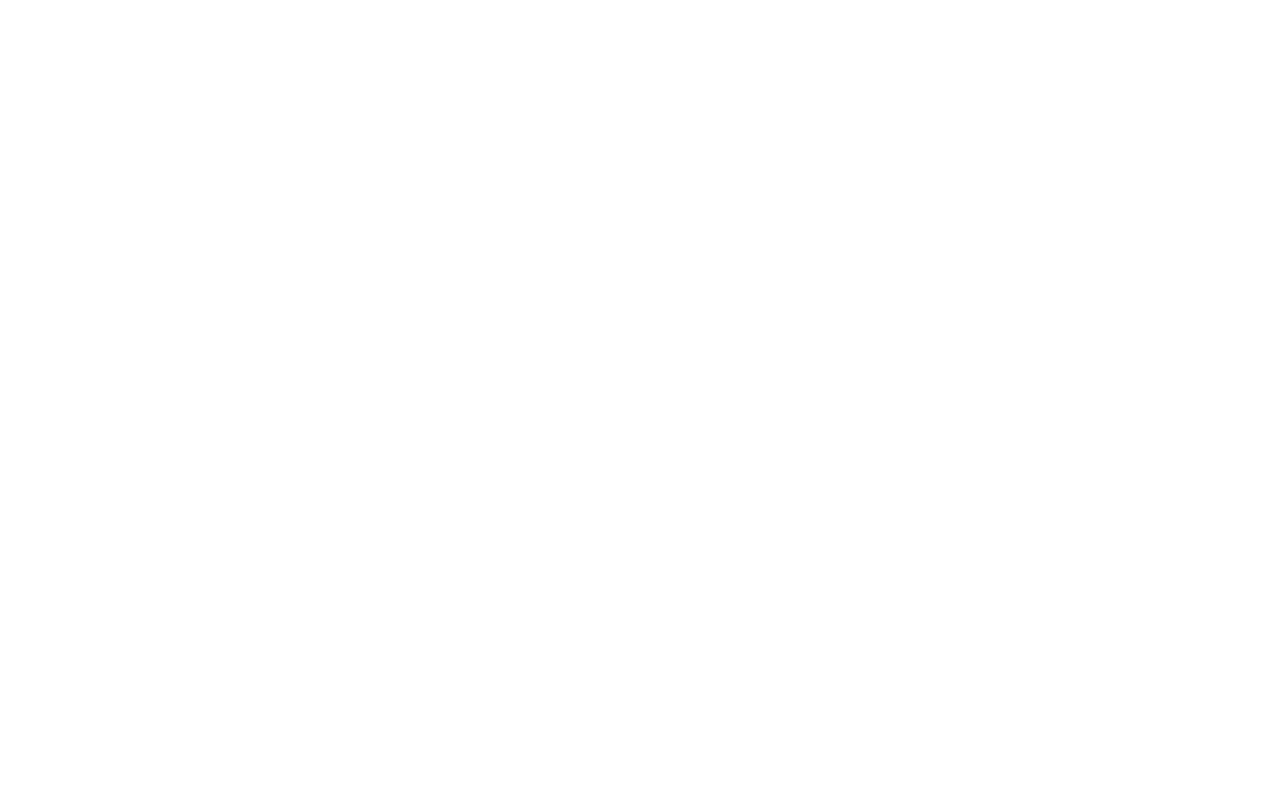
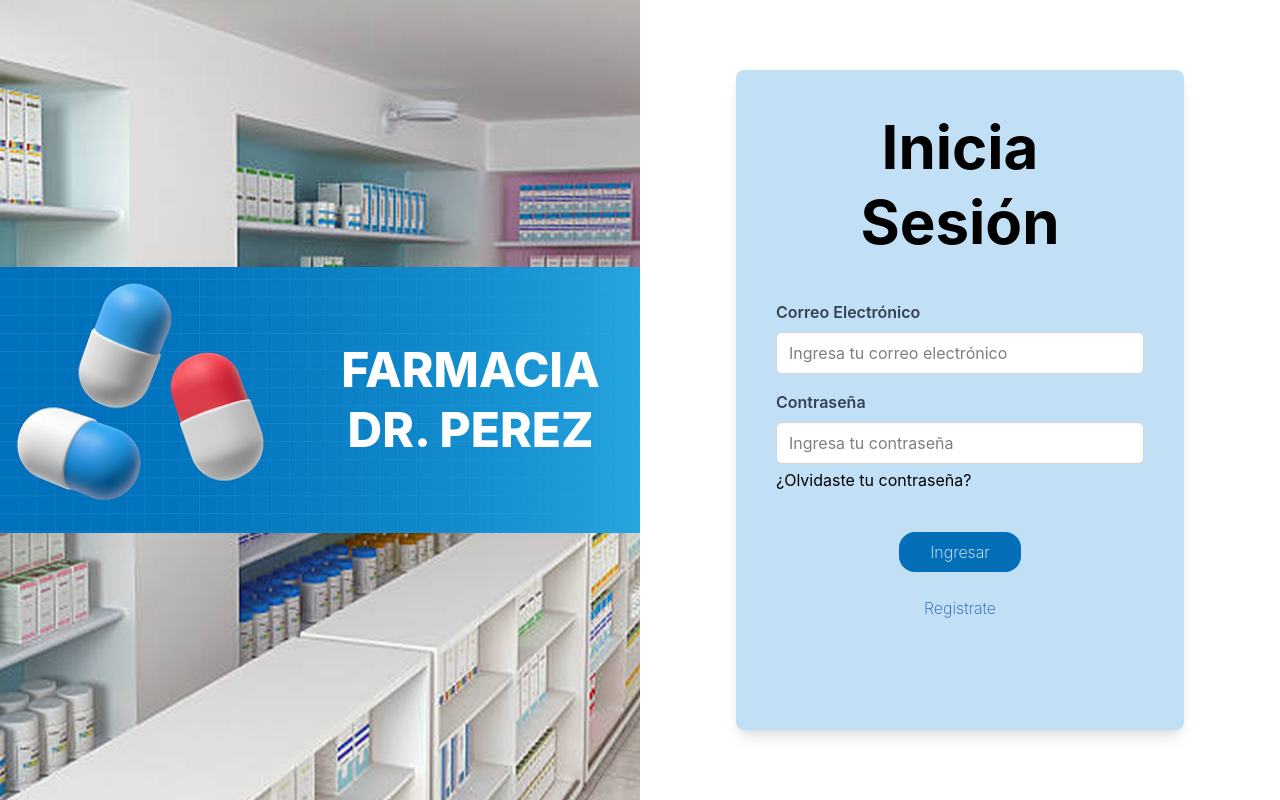
Before and after one commit to DtLag/farmacia_integradora_frontend, a Vue app: page /user/login in a window 1280 px wide. Before the commit this address had no page. Built offline with nearby package versions, Linux system fonts and the light colour scheme.

Commit message:
feat(Customer): add login user view

```diff
--- a/src/router/index.ts
+++ b/src/router/index.ts
@@ -11,6 +11,7 @@
 import PickUpView from '@/views/PickUpView.vue'
 import SuccessfulSale from '@/components/SuccessfulSale.vue'
 import HomeView from '@/views/HomeView.vue'
+import CustomerLoginView from '@/views/Customer/Auth/Login.vue'
 
 const router = createRouter({
   history: createWebHistory(import.meta.env.BASE_URL),
@@ -29,6 +30,11 @@
       path:'/success',
       name:'success',
       component:SuccessfulSale
+    },
+    {
+      path: '/user/login',
+      name: 'user',
+      component: CustomerLoginView,
     },
     {
       path: '/dashboard',
--- /dev/null
+++ b/src/views/Customer/Auth/Login.vue
@@ -0,0 +1,67 @@
+<script setup lang="ts">
+import fondoLogin from '@/assets/img/loginUser/fondologin.png'
+import BannerLogin from '@/assets/img/loginUser/bannerlogin.png'
+</script>
+<template>
+  <div class="grid grid-cols-2">
+    <div
+      class="h-screen bg-center bg-cover bg-no-repeat flex items-center"
+      :style="{ backgroundImage: `url(${fondoLogin})` }"
+    >
+      <div
+        class="w-full h-1/3 bg-cover bg-no-repeat flex items-center justify-end pr-10"
+        :style="{ backgroundImage: `url(${BannerLogin})` }"
+      >
+        <p class="text-5xl text-center text-white font-extrabold leading-tight">
+          <span class="block">FARMACIA</span>
+          <span class="block">DR. PEREZ</span>
+        </p>
+      </div>
+    </div>
+    <div class="h-screen flex items-center py-10">
+      <div class="bg-[#C1DFF5] w-full h-11/12 mx-24 my-24 p-10 rounded-lg shadow-lg">
+        <p class="text-6xl text-center text-black font-bold leading-tight mb-10">
+          <span class="block">Inicia</span>
+          <span class="block">Sesión</span>
+        </p>
+        <form>
+          <div class="mb-4">
+            <label for="email" class="block text-gray-700 font-semibold mb-2"
+              >Correo Electrónico</label
+            >
+            <input
+              type="email"
+              id="email"
+              class="bg-white w-full px-3 py-2 border border-gray-300 rounded-md focus:outline-none focus:ring focus:ring-blue-200"
+              placeholder="Ingresa tu correo electrónico"
+            />
+          </div>
+          <div class="mb-1">
+            <label for="password" class="block text-gray-700 font-semibold mb-2">Contraseña</label>
+            <input
+              type="password"
+              id="password"
+              class="bg-white w-full px-3 py-2 border border-gray-300 rounded-md focus:outline-none focus:ring focus:ring-blue-200"
+              placeholder="Ingresa tu contraseña"
+            />
+          </div>
+          <div>
+            <a href="#" class="text-s hover:underline mb-10   inline-block"
+              >¿Olvidaste tu contraseña?</a
+            >
+          </div>
+          <button
+            type="submit"
+            class="block w-1/3 mx-auto py-2 px-3 text-1xl bg-[#046EB9] text-white font-extralight rounded-2xl hover:bg-[#02416e] transition duration-200"
+          >
+            Ingresar
+          </button>
+          <button
+            type="button"
+            class="block w-1/3 mx-auto mt-4 py-2 px-3 text-1xl text-[#205DB3] font-extralight rounded-2xl hover:text-[#002742] transition duration-200"
+            >Registrate</button>
+        </form>
+      </div>
+    </div>
+  </div>
+</template>
```
Also changed, not shown: src/assets/img/loginUser/bannerlogin.png (added), src/assets/img/loginUser/fondologin.png (added), src/views/Customer/Auth/Registe.vue (added).
